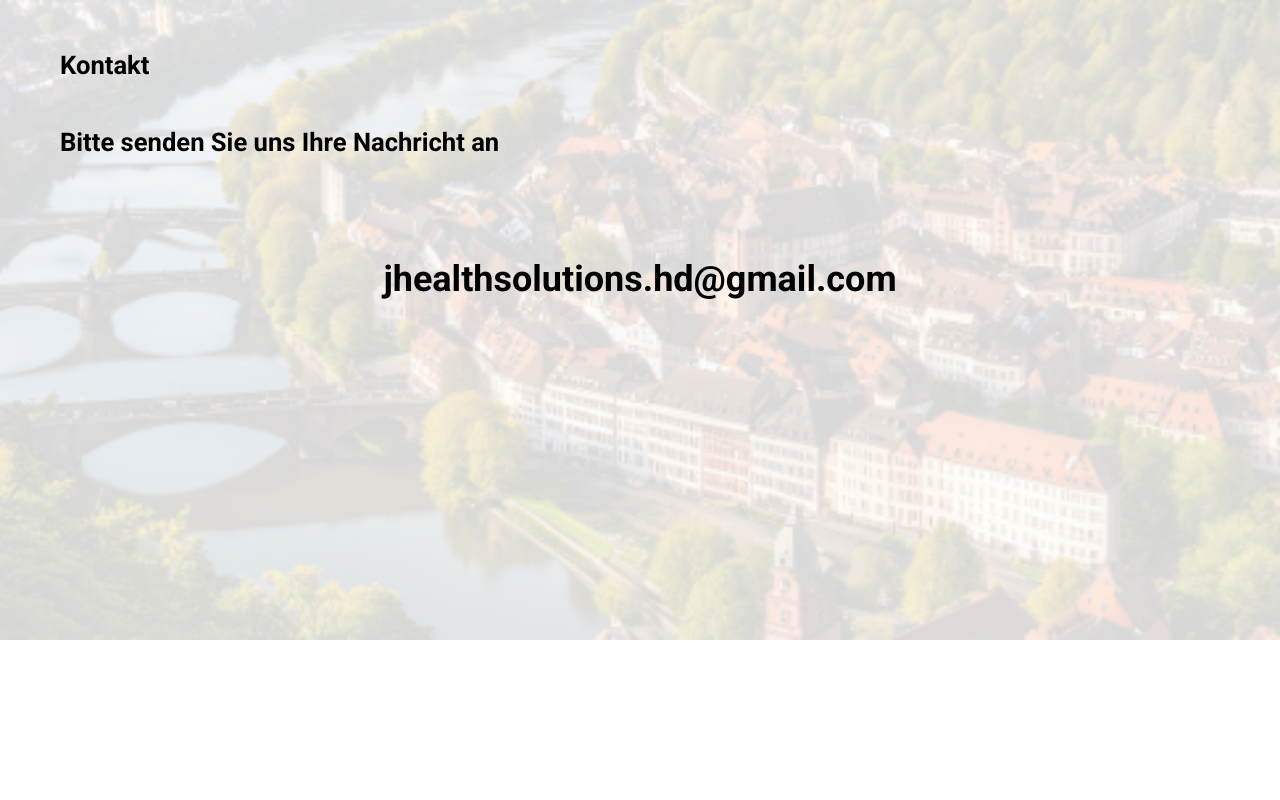
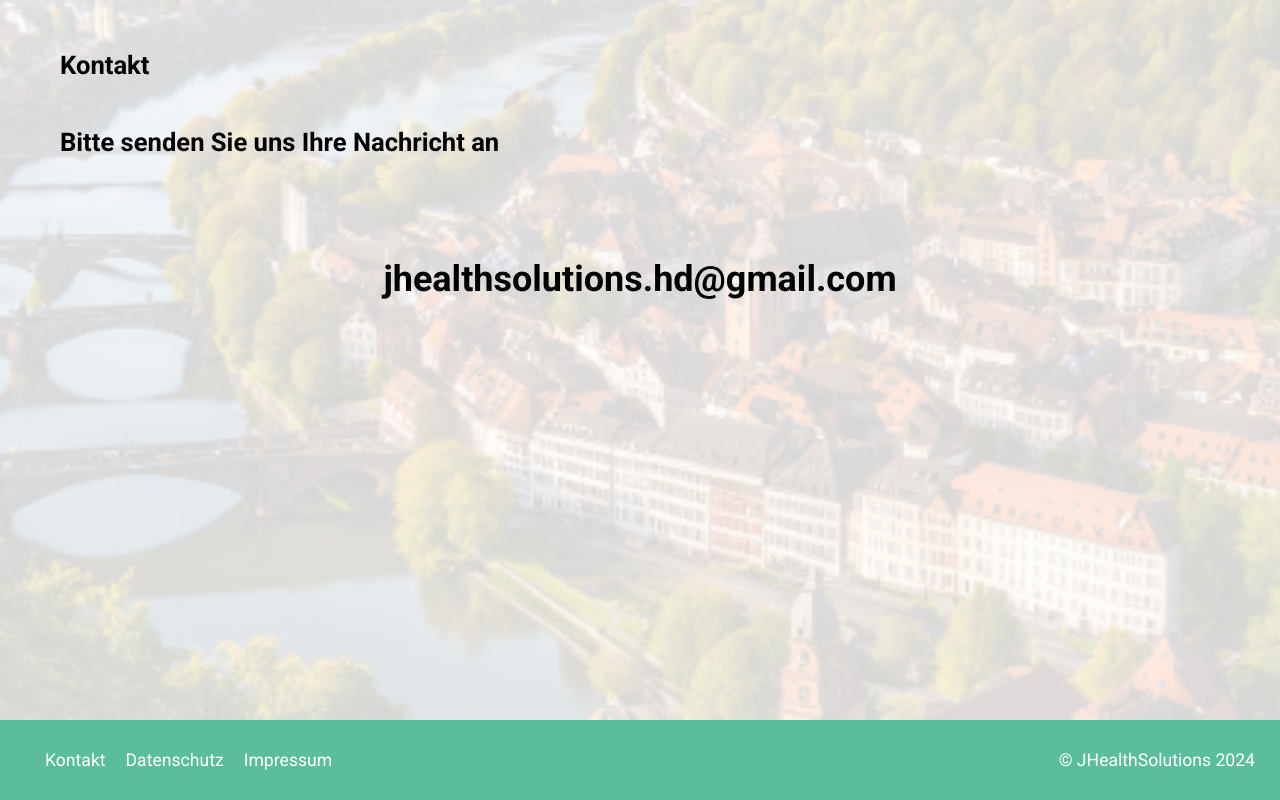
Before and after one commit to Pingis2/JHealthSolutions, a React (Vite) app: page /contact in a window 1280 px wide. Shown: the part 160-960 px from the top of the page. Before the commit the page ends 800 px from the top, so only its background shows below. Built offline with nearby package versions, Linux system fonts and the light colour scheme.

Commit message:
Added - footer to contact page

```diff
--- a/src/pages/Contact.tsx
+++ b/src/pages/Contact.tsx
@@ -1,6 +1,7 @@
 import logo from "../assets/logo/JHealthSolutions-logo.png";
 import { Header } from "../components/header";
 import contactImage from "../assets/images/contact/contact-image.png";
+import Footer from "../components/Footer";
 
 export const Contact = () => {
   return (
@@ -33,6 +34,8 @@ export const Contact = () => {
           <p>jhealthsolutions.hd@gmail.com</p>
         </div>
       </div>
+
+      <Footer />
     </div>
   );
 };
--- a/src/styling/contact/contact-desktop.scss
+++ b/src/styling/contact/contact-desktop.scss
@@ -1,5 +1,6 @@
 @media (min-width: 1024px) {
   .contact-page {
+    height: 120vh;
     .home-header {
       .header-left {
         p {
--- a/src/styling/contact/contact-mobile.scss
+++ b/src/styling/contact/contact-mobile.scss
@@ -2,7 +2,7 @@
 @use "../mixins/colors.scss" as *;
 
 .contact-page {
-  height: 100vh;
+  min-height: 100vh;
   display: flex;
   flex-direction: column;
 
--- a/src/styling/contact/contact-tablet.scss
+++ b/src/styling/contact/contact-tablet.scss
@@ -34,6 +34,10 @@
         }
       }
     }
+
+    .footer {
+      margin-top: 0;
+    }
   }
 }
 
```
